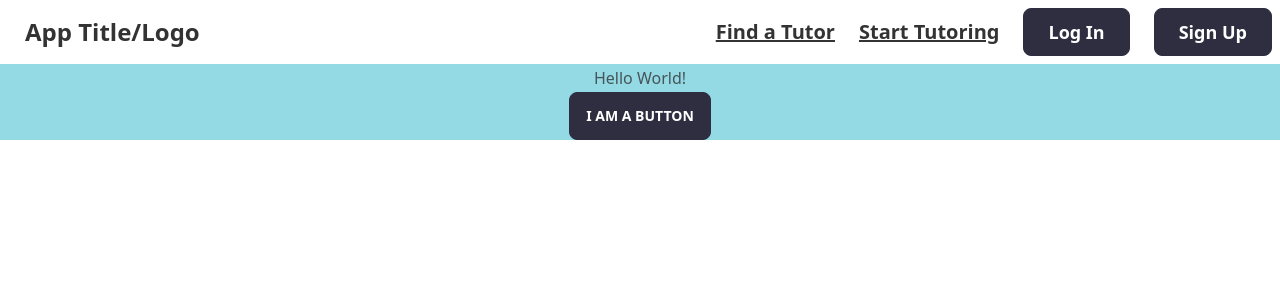
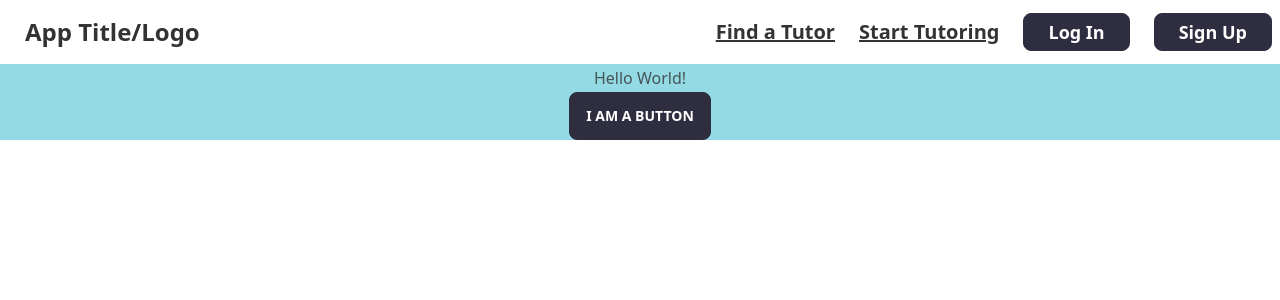
Before and after one commit to chingu-voyages/Find-A-Tutor-App, a React (Vite) app in the folder client/: page / in a window 1280 px wide. Shown: the top 300 px of the page. Built offline with nearby package versions, Linux system fonts and the light colour scheme.

Commit message:
feat: adjust button stylings

```diff
--- a/client/src/components/Button.tsx
+++ b/client/src/components/Button.tsx
@@ -8,7 +8,7 @@ const Button = ({ text, custom }: Props) => {
 
   return (
     <button
-      className={`btn btn-primary h-min normal-case text-neutral px-6 text-lg ${classes}`}
+      className={`btn btn-primary normal-case text-neutral px-6 py-2 text-md w-full lg:text-lg lg:w-auto lg:py-1 min-h-min h-min ${classes}`}
     >
       {text}
     </button>
```
